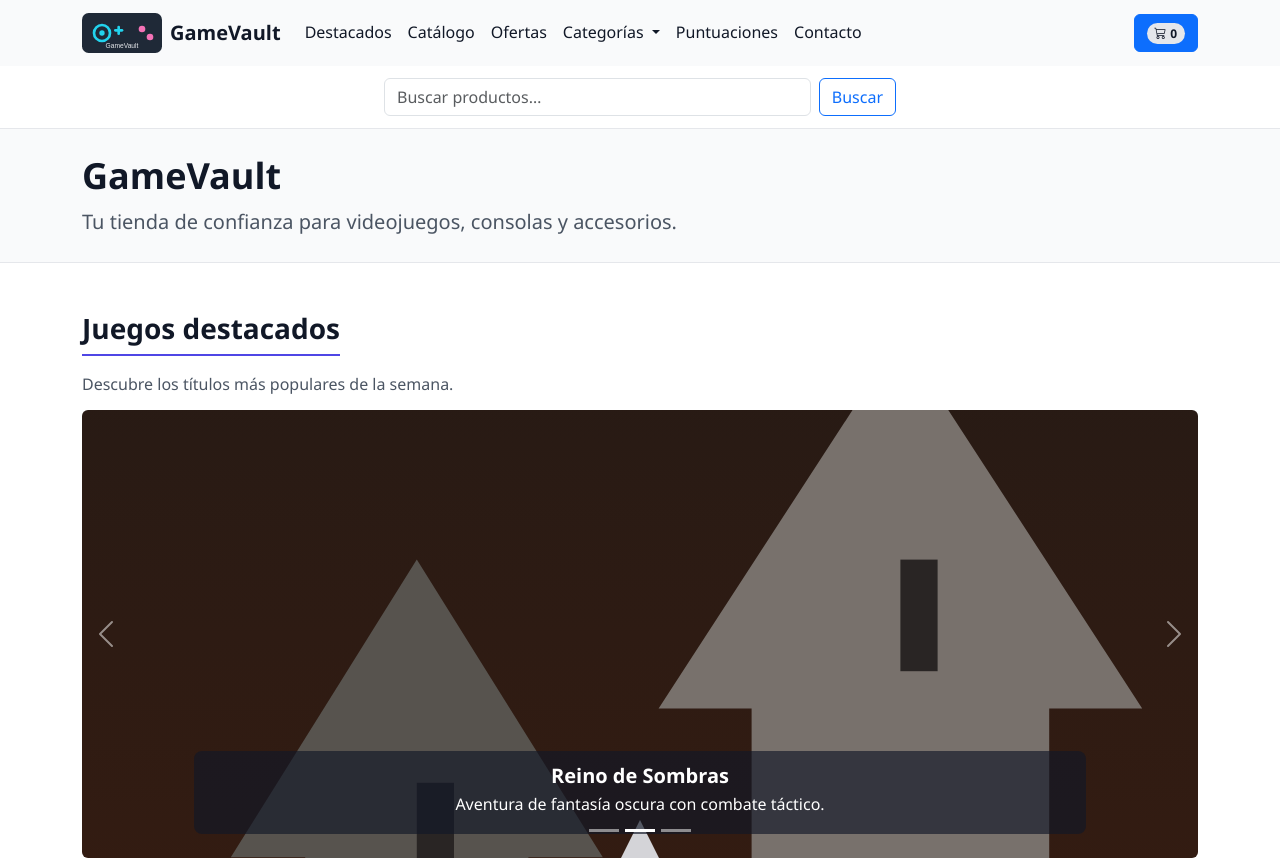
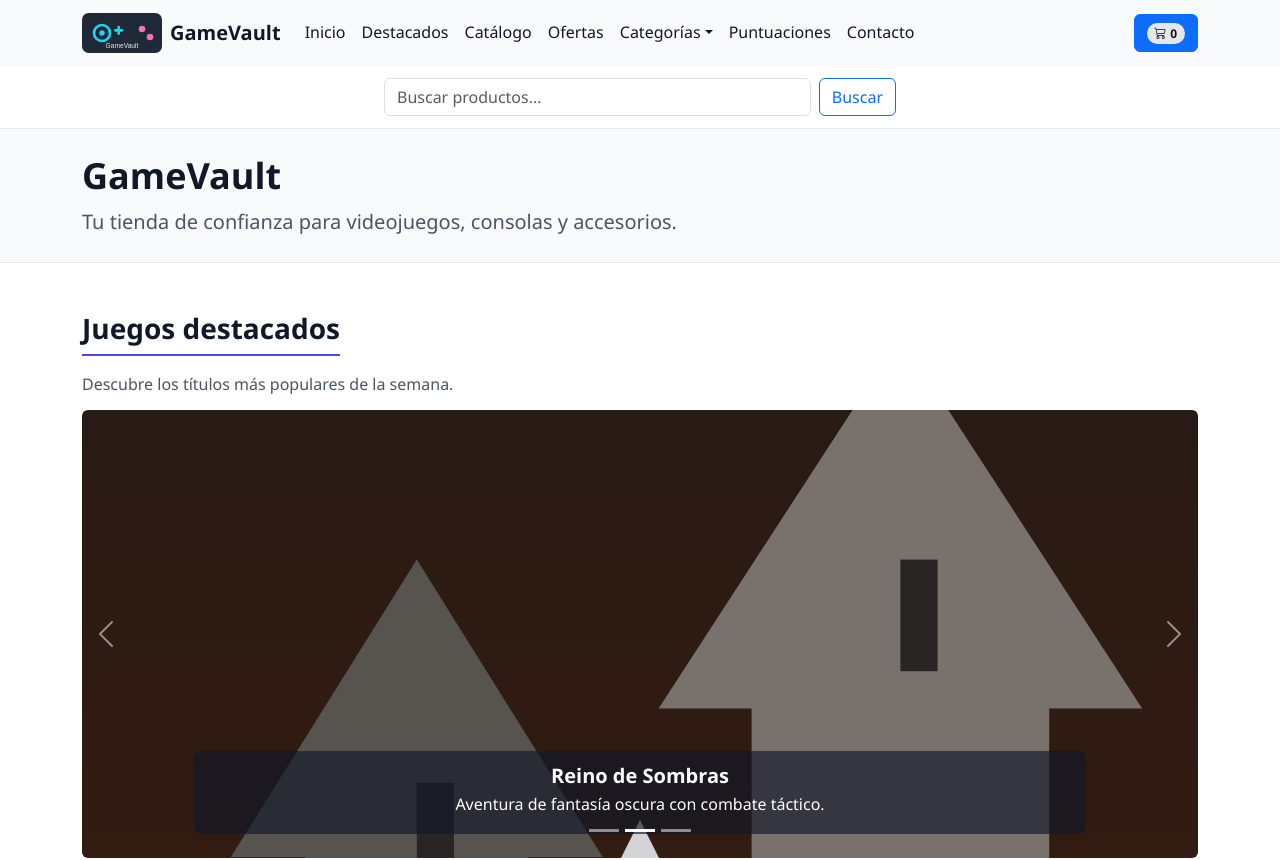
Before and after one commit to gustavoduocuc/video-game-basic, a React (Vite) app: page / in a window 1280 px wide. Shown: the top 860 px of the page. Built offline with nearby package versions, Linux system fonts and the light colour scheme.

Commit message:
feat(navbar): render navbar as react component

```diff
--- a/index.html
+++ b/index.html
@@ -23,104 +23,13 @@
 <body>
 
   <!-- =========================================================
-       Navbar responsiva (Bootstrap)
+       Navbar responsiva (Bootstrap) renderizada por React (Navbar)
        Propósito: navegación principal con colapso en móvil
-       (navbar-expand-lg + navbar-toggler / collapse)
+       (navbar-expand-lg + navbar-toggler / collapse) y buscador
        ========================================================= -->
-  <header class="site-header">
-    <nav class="navbar navbar-expand-lg" aria-label="Navegación principal">
-      <div class="container">
-        <a class="navbar-brand d-flex align-items-center gap-2" href="#">
-          <img
-            class="logo"
-            src="assets/logo.svg"
-            alt="Logotipo de GameVault: un joystick estilizado dentro de un escudo"
-            width="120"
-            height="60"
-          />
-          <span class="fw-bold">GameVault</span>
-        </a>
+  <header class="site-header" id="site-header-root"></header>
 
-        <button
-          class="navbar-toggler"
-          type="button"
-          data-bs-toggle="collapse"
-          data-bs-target="#mainNav"
-          aria-controls="mainNav"
-          aria-expanded="false"
-          aria-label="Abrir o cerrar menú de navegación"
-        >
-          <span class="navbar-toggler-icon"></span>
-        </button>
-
-        <div class="collapse navbar-collapse" id="mainNav">
-          <ul class="navbar-nav me-auto mb-2 mb-lg-0">
-            <li class="nav-item">
-              <a class="nav-link" href="#destacados">Destacados</a>
-            </li>
-            <li class="nav-item">
-              <a class="nav-link" href="#catalogo">Catálogo</a>
-            </li>
-            <li class="nav-item">
-              <a class="nav-link" href="#ofertas">Ofertas</a>
-            </li>
-            <li class="nav-item dropdown">
-              <a
-                class="nav-link dropdown-toggle"
-                href="#categorias"
-                id="navbarCategoriesDropdown"
-                role="button"
-                data-bs-toggle="dropdown"
-                aria-expanded="false"
-              >
-                Categorías
-                <!-- Ícono de filtro activo proyectado por React (CategoryMenu) -->
-                <span id="category-filter-icon-root"></span>
-              </a>
-              <!-- Contenido (li) proyectado por React (CategoryMenu) vía createPortal -->
-              <ul class="dropdown-menu" aria-labelledby="navbarCategoriesDropdown" id="navbar-category-menu"></ul>
-            </li>
-            <li class="nav-item">
-              <a class="nav-link" href="#puntuaciones">Puntuaciones</a>
-            </li>
-            <li class="nav-item">
-              <a class="nav-link" href="#contacto">Contacto</a>
-            </li>
-          </ul>
-
-          <button
-            type="button"
-            class="btn btn-primary position-relative d-block ms-auto"
-            id="cart-toggle-button"
-            data-bs-toggle="offcanvas"
-            data-bs-target="#cartOffcanvas"
-            aria-controls="cartOffcanvas"
-            aria-label="Abrir carrito de compras"
-          >
-            <!-- Contador proyectado por React (CartBadge): estilo e ícono según haya productos -->
-            <span id="cart-count" aria-live="polite"></span>
-          </button>
-        </div>
-      </div>
-    </nav>
-
-    <!-- =========================================================
-         Barra de búsqueda del header
-         Propósito: centralizada en su propia fila, fuera del flujo
-         de la navbar, para que no compita por espacio horizontal
-         con los enlaces/categorías/carrito en anchos intermedios
-         (tablet / laptop) y así evitar overflow horizontal.
-         ========================================================= -->
-    <div class="site-search-bar">
-      <div class="container">
-        <!-- Formulario completo renderizado por React (SearchForm) -->
-        <div id="navbar-search-root"></div>
-      </div>
-    </div>
-
-  </header>
-
-  <section class="site-intro" aria-labelledby="site-title">
+  <section id="inicio" class="site-intro" aria-labelledby="site-title">
     <div class="container py-4">
       <h1 id="site-title" class="mb-2">GameVault</h1>
       <p class="lead mb-0">Tu tienda de confianza para videojuegos, consolas y accesorios.</p>
--- a/public/css/layout.css
+++ b/public/css/layout.css
@@ -10,6 +10,7 @@
 }
 
 /* Selectores de ID: separación al hacer scroll con anclas */
+#inicio,
 #destacados,
 #catalogo,
 #categorias,
--- a/src/App.jsx
+++ b/src/App.jsx
@@ -3,20 +3,15 @@ import { createPortal } from "react-dom";
 import { useCatalog } from "./hooks/useCatalog.js";
 import { useCart } from "./hooks/useCart.js";
 import { useToast } from "./hooks/useToast.js";
-import { SearchForm } from "./components/SearchForm.jsx";
-import { CategoryMenu } from "./components/CategoryMenu.jsx";
+import { Navbar } from "./components/Navbar.jsx";
 import { ProductList } from "./components/ProductList.jsx";
-import { CartBadge } from "./components/CartBadge.jsx";
 import { CartToast } from "./components/CartToast.jsx";
 import { CartOffcanvasBody } from "./components/CartOffcanvasBody.jsx";
 
 // Nodos ya presentes en index.html: React los llena vía portales, sin desmontar
-// el resto de la página estática (navbar, carrusel, categorías, puntuaciones, contacto).
+// el resto de la página estática (carrusel, ofertas, puntuaciones).
 const MOUNT_IDS = {
-  searchRoot: "navbar-search-root",
-  categoryMenu: "navbar-category-menu",
-  categoryIcon: "category-filter-icon-root",
-  cartCount: "cart-count",
+  headerRoot: "site-header-root",
   catalogRoot: "catalogo-root",
   cartOffcanvasRoot: "cart-offcanvas-root",
   cartToastRoot: "cart-toast-root",
@@ -71,29 +66,17 @@ export function StorefrontApp() {
 
   return (
     <>
-      {mounts.searchRoot &&
-        createPortal((
-          <SearchForm
+      {mounts.headerRoot &&
+        createPortal(
+          <Navbar
+            category={catalog.category}
+            onSelectCategory={catalog.setCategory}
+            totalItems={cart.totalItems}
             onSearch={catalog.setSearchTerm}
-            onSubmitted={() => setSearchSubmitCount((count) => count + 1)}
-          />
-        ), mounts.searchRoot)}
-
-      {mounts.categoryMenu &&
-        createPortal(
-          <CategoryMenu category={catalog.category} onSelectCategory={catalog.setCategory} />,
-          mounts.categoryMenu
+            onSearchSubmitted={() => setSearchSubmitCount((count) => count + 1)}
+          />,
+          mounts.headerRoot
         )}
-
-      {mounts.categoryIcon &&
-        createPortal(
-          catalog.category ? (
-            <i id="category-filter-icon" className="bi bi-funnel-fill ms-1" aria-hidden="true"></i>
-          ) : null,
-          mounts.categoryIcon
-        )}
-
-      {mounts.cartCount && createPortal(<CartBadge totalItems={cart.totalItems} />, mounts.cartCount)}
 
       {mounts.catalogRoot &&
         createPortal(
--- /dev/null
+++ b/src/components/Navbar.jsx
@@ -0,0 +1,118 @@
+import { SearchForm } from "./SearchForm.jsx";
+import { CategoryMenu } from "./CategoryMenu.jsx";
+import { CartBadge } from "./CartBadge.jsx";
+
+// El dropdown de categorías se inserta después de "Ofertas" (CATEGORY_MENU_AFTER).
+const NAV_LINKS = [
+  { href: "#inicio", label: "Inicio" },
+  { href: "#destacados", label: "Destacados" },
+  { href: "#catalogo", label: "Catálogo" },
+  { href: "#ofertas", label: "Ofertas" },
+  { href: "#puntuaciones", label: "Puntuaciones" },
+  { href: "#contacto", label: "Contacto" },
+];
+const CATEGORY_MENU_AFTER = "#ofertas";
+
+// Bootstrap muta las clases de #mainNav y .dropdown-menu (collapse/dropdown): sus className
+// deben ser constantes para que React no pise el estado abierto al re-renderizar.
+export function Navbar({ category, onSelectCategory, totalItems, onSearch, onSearchSubmitted }) {
+  return (
+    <>
+      <nav className="navbar navbar-expand-lg" aria-label="Navegación principal">
+        <div className="container">
+          <a className="navbar-brand d-flex align-items-center gap-2" href="#inicio">
+            <img
+              className="logo"
+              src="assets/logo.svg"
+              alt="Logotipo de GameVault: un joystick estilizado dentro de un escudo"
+              width={120}
+              height={60}
+            />
+            <span className="fw-bold">GameVault</span>
+          </a>
+
+          <button
+            className="navbar-toggler"
+            type="button"
+            data-bs-toggle="collapse"
+            data-bs-target="#mainNav"
+            aria-controls="mainNav"
+            aria-expanded="false"
+            aria-label="Abrir o cerrar menú de navegación"
+          >
+            <span className="navbar-toggler-icon"></span>
+          </button>
+
+          <div className="collapse navbar-collapse" id="mainNav">
+            <ul className="navbar-nav me-auto mb-2 mb-lg-0">
+              {NAV_LINKS.map((link) => (
+                <NavItem
+                  key={link.href}
+                  link={link}
+                  category={category}
+                  onSelectCategory={onSelectCategory}
+                />
+              ))}
+            </ul>
+
+            <button
+              type="button"
+              className="btn btn-primary position-relative d-block ms-auto"
+              id="cart-toggle-button"
+              data-bs-toggle="offcanvas"
+              data-bs-target="#cartOffcanvas"
+              aria-controls="cartOffcanvas"
+              aria-label="Abrir carrito de compras"
+            >
+              <span id="cart-count" aria-live="polite">
+                <CartBadge totalItems={totalItems} />
+              </span>
+            </button>
+          </div>
+        </div>
+      </nav>
+
+      {/* Fila propia para el buscador: no compite por espacio con los enlaces en tablet/laptop. */}
+      <div className="site-search-bar">
+        <div className="container">
+          <SearchForm onSearch={onSearch} onSubmitted={onSearchSubmitted} />
+        </div>
+      </div>
+    </>
+  );
+}
+
+function NavItem({ link, category, onSelectCategory }) {
+  const item = (
+    <li className="nav-item">
+      <a className="nav-link" href={link.href}>
+        {link.label}
+      </a>
+    </li>
+  );
+  if (link.href !== CATEGORY_MENU_AFTER) return item;
+
+  return (
+    <>
+      {item}
+      <li className="nav-item dropdown">
+        <a
+          className="nav-link dropdown-toggle"
+          href="#categorias"
+          id="navbarCategoriesDropdown"
+          role="button"
+          data-bs-toggle="dropdown"
+          aria-expanded="false"
+        >
+          Categorías
+          {category && (
+            <i id="category-filter-icon" className="bi bi-funnel-fill ms-1" aria-hidden="true"></i>
+          )}
+        </a>
+        <ul className="dropdown-menu" aria-labelledby="navbarCategoriesDropdown" id="navbar-category-menu">
+          <CategoryMenu category={category} onSelectCategory={onSelectCategory} />
+        </ul>
+      </li>
+    </>
+  );
+}
```
